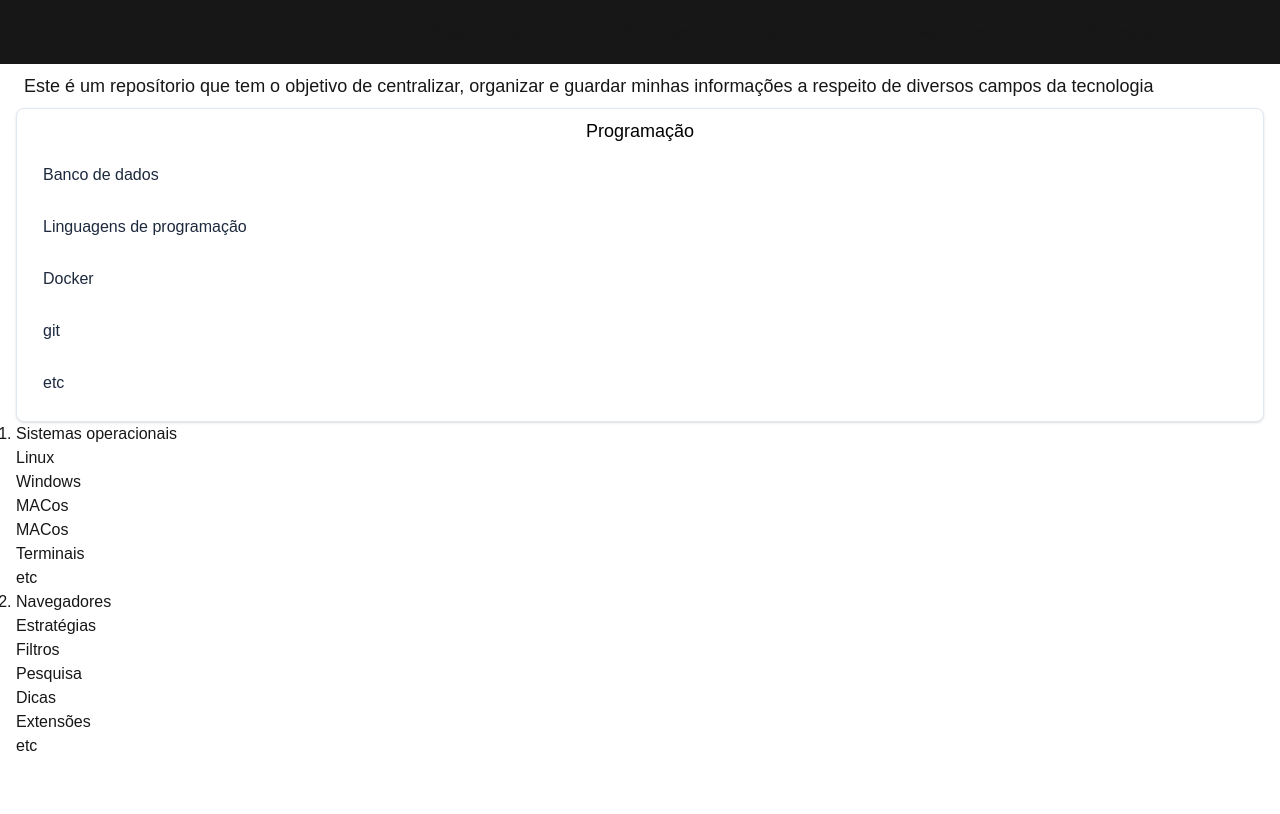
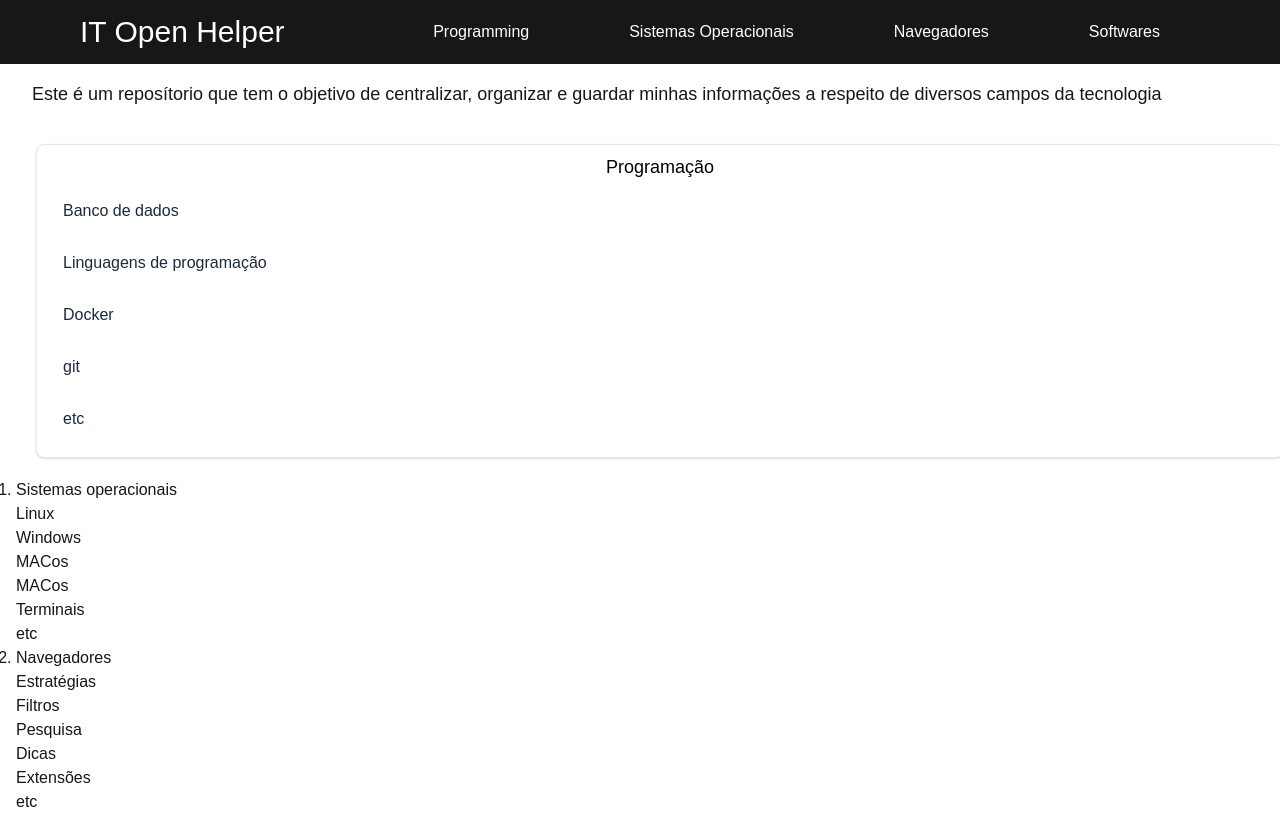
Before and after one commit to jonathaneamorim/web-it-open-helper, a Next.js app: page / in a window 1280 px wide. Built offline with nearby package versions, Linux system fonts and the light colour scheme.

Commit message:
fix: Adjust components

```diff
--- a/src/components/header/header.primary.tsx
+++ b/src/components/header/header.primary.tsx
@@ -13,13 +13,17 @@ export function HeaderPrimary({links}: Props) {
     return(
         <nav className="w-full h-16 bg-(--foreground)">
             <div className="lg:container flex w-full h-full lg:mx-auto">
-               <div className="flex w-full h-full items-center justify-between mx-20">
-                    <div className="dark:text-black">
-                        <Title text="IT Open Helper" />
+               <div className="flex w-full h-full items-center justify-between mx-20 text-(--background)">
+                    <div className="text-(--background)">
+                        <a href="/"><Title text="IT Open Helper" /></a>
                     </div>
-                    <ul className="flex dark:text-black gap-5">
+                    <ul className="flex gap-5">
                         { links && links.map(link => (
-                            <li key={link.name} className="border px-10 py-2"><a href={link.url}>{link.name}</a></li>
+                            <li key={link.name}>
+                                <a className="px-10 py-2 hover:bg-(--background) hover:text-(--foreground) transition rounded-sm pointer" href={link.url}>
+                                    {link.name}
+                                </a>
+                            </li>
                         ))}
                     </ul>
                 </div>
--- a/src/components/list/list.primary.tsx
+++ b/src/components/list/list.primary.tsx
@@ -11,7 +11,7 @@ type Props = {
 
 export default function ListPrimary({ hasListTitle, listTitle, items }: Props) {
     return (
-        <div className="flex flex-col text-black w-full rounded-lg bg-white shadow-sm border border-slate-200 p-2">
+        <div className="flex flex-col text-black w-full rounded-lg bg-white shadow-sm border border-slate-200 p-2 m-5">
             { hasListTitle && <h2 className="font-medium text-lg w-full text-center">{listTitle}</h2> }
             <ul className="list-circle list-inside flex w-full flex-col gap-1 p-1.5">
                 { items && items.map((item => (
--- a/src/components/paragraph/paragraph.tsx
+++ b/src/components/paragraph/paragraph.tsx
@@ -4,7 +4,7 @@ type Props = {
 
 export function Paragraph({text}: Props) {
     return(
-        <div className="w-full p-2">
+        <div className="w-full p-4 mb-4">
             <p className="w-full text-base md:text-lg">{text}</p>
         </div>
     );
```
